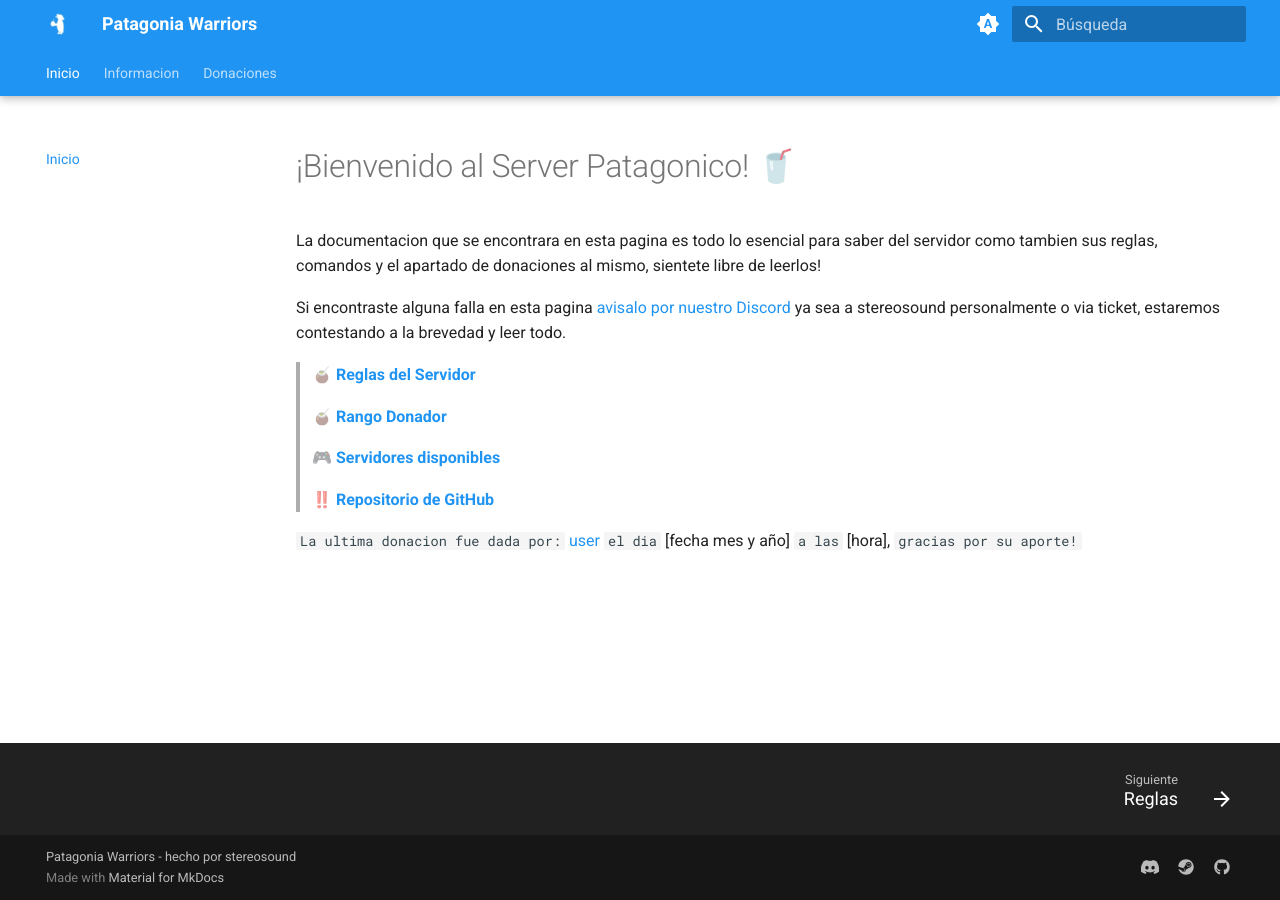
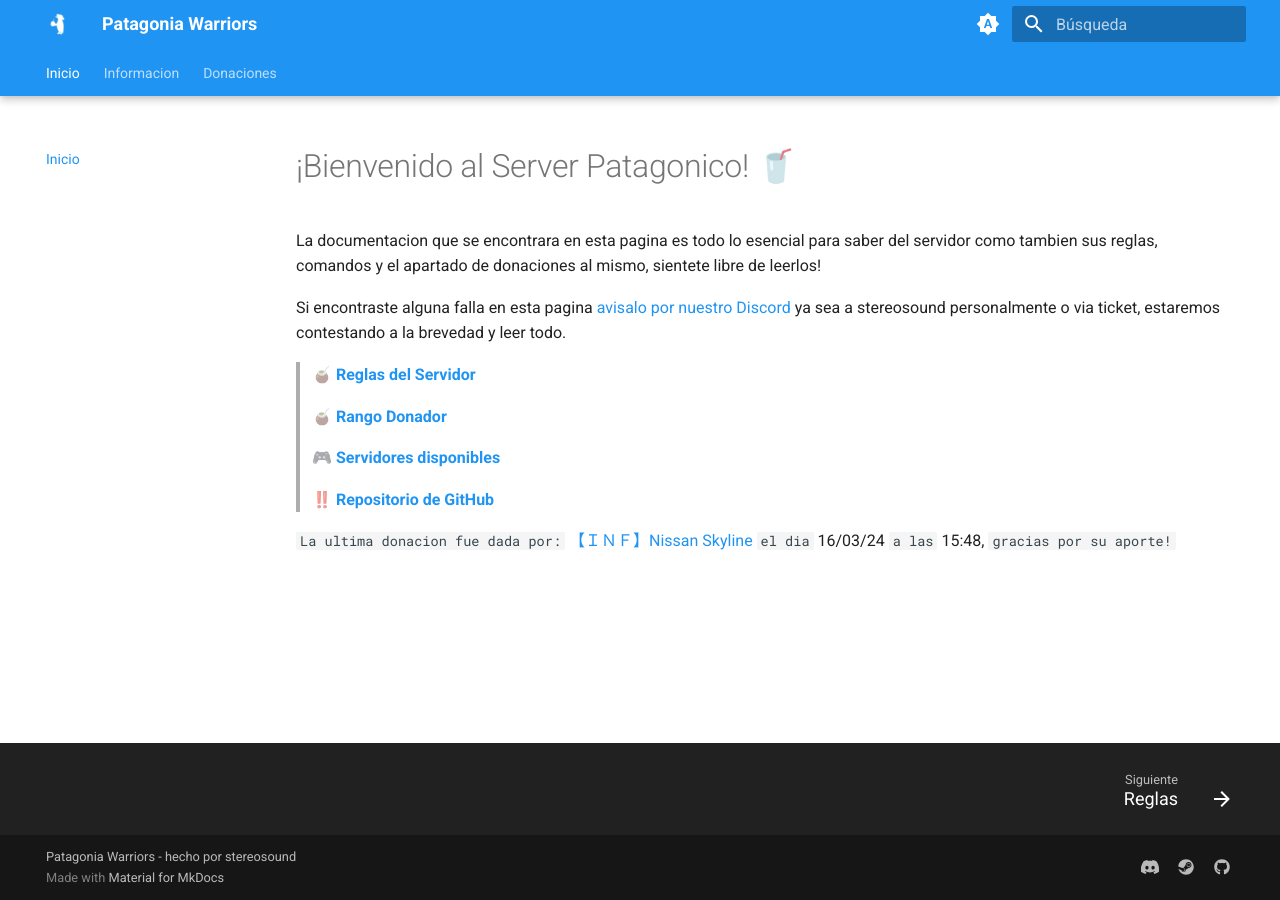
Before and after one commit to patagoniawarriors/docs, an MkDocs documentation site: the page built from docs/index.md, in a window 1280 px wide. Built offline with MkDocs 1.6.1 and Material for MkDocs 9.7.7, drawn with Linux system fonts in a browser that asks for light colours.

Commit message:
ult. donador actualizado

```diff
--- a/docs/index.md
+++ b/docs/index.md
@@ -12,4 +12,4 @@
 
 > ‼️ **[Repositorio de GitHub](https://github.com/patagoniawarriors/docs)**
 
-`La ultima donacion fue dada por:` [user](https://steamcommunity.com/id/elpapu) `el dia` [fecha mes y año] `a las` [hora], `gracias por su aporte!`
+`La ultima donacion fue dada por:` [【﻿ＩＮＦ】Nissan Skyline](https://steamcommunity.com/profiles/76561198989065670) `el dia` 16/03/24 `a las` 15:48, `gracias por su aporte!`
```
